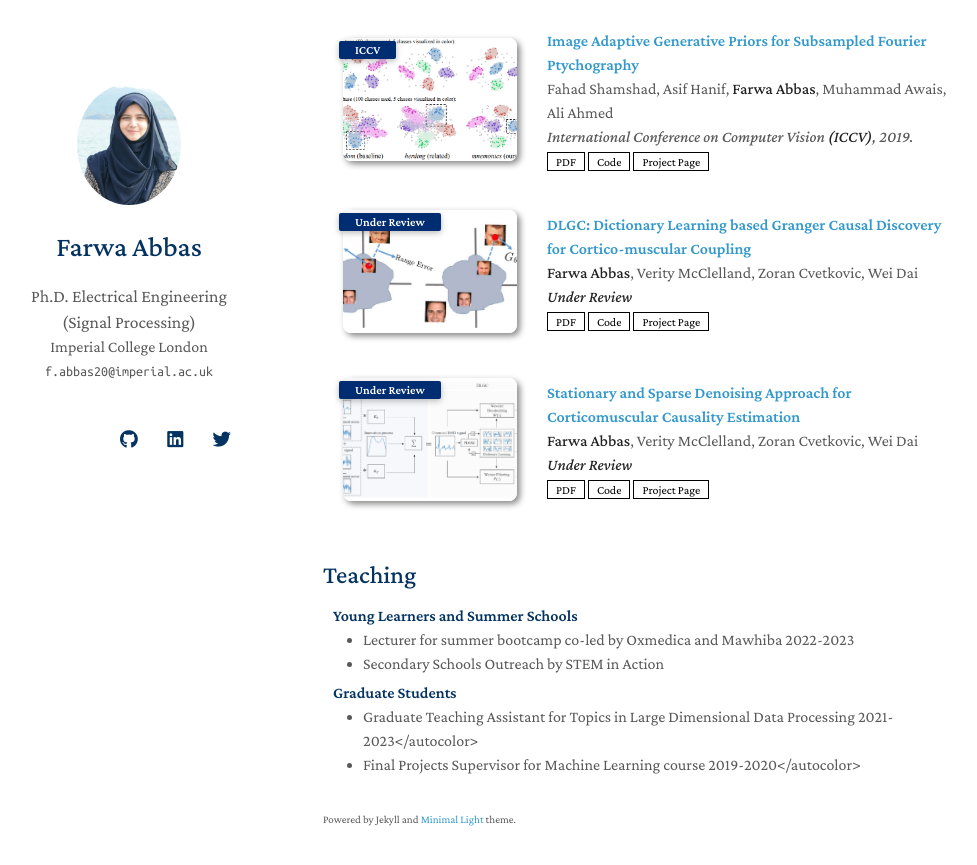
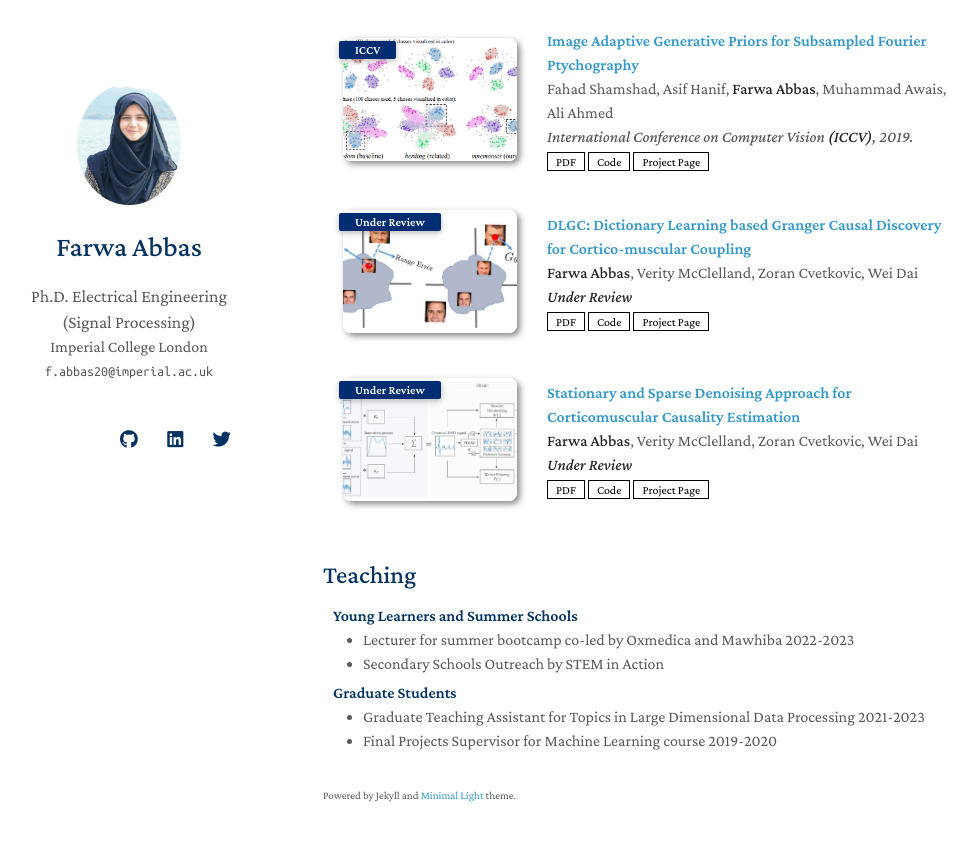
Before and after one commit to Farwa-Abbas/Farwa-Abbas.github.io, a Jekyll site: the page built from index.md, in a window 1280 px wide and 900 px high, scrolled down 847 px. Shown: the top 865 px of the window, without its empty margins (147-1124 px from the left). Built offline with Jekyll 4.4.1, drawn with Linux system fonts in a browser that asks for light colours; nearby versions of some CDN libraries; a style sheet for code colours, icons or effects is not loaded; our own code applies the rules of GitHub Pages for plain Markdown files; part of the change alters nothing that is shown.

Commit message:
Update services.md

```diff
--- a/_includes/services.md
+++ b/_includes/services.md
@@ -10,6 +10,6 @@
 <h4 style="margin:0 10px 0;">Graduate Students</h4>
 
 <ul style="margin:0 0 5px;">
-  <li>Graduate Teaching Assistant for Topics in Large Dimensional Data Processing 2021-2023</autocolor> </li>
-  <li> Final Projects Supervisor for Machine Learning course 2019-2020</autocolor></li>
+  <li><autocolor> Graduate Teaching Assistant for Topics in Large Dimensional Data Processing 2021-2023</autocolor> </li>
+  <li><autocolor> Final Projects Supervisor for Machine Learning course 2019-2020</autocolor></li>
 </ul>
```
